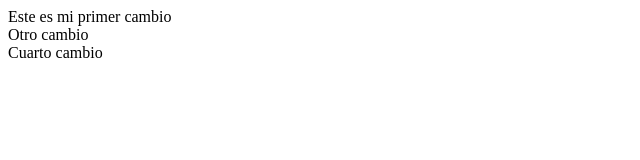
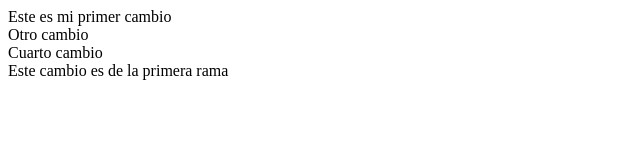
Before and after one commit to athel-dev/pruebagit, a plain HTML site: page index.html in a window 1280 px wide. Shown: the whole page, without its empty margins (0-640 px from the left). Drawn offline with Linux system fonts and the light colour scheme.

Commit message:
Cambio en la Primera-rama

```diff
--- a/index.html
+++ b/index.html
@@ -10,5 +10,7 @@
     <div>Este es mi primer cambio</div>
     <div>Otro cambio</div>
     <div>Cuarto cambio</div>
+
+    <div>Este cambio es de la primera rama</div>
 </body>
 </html>
```
